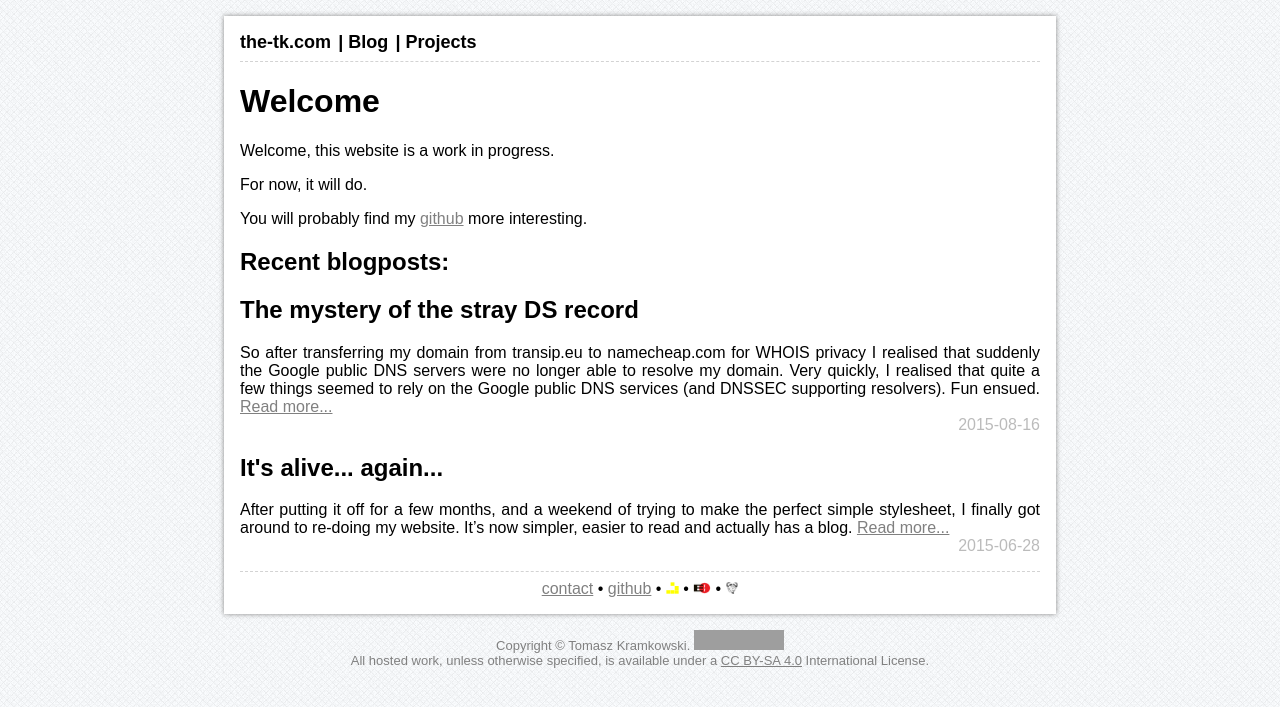
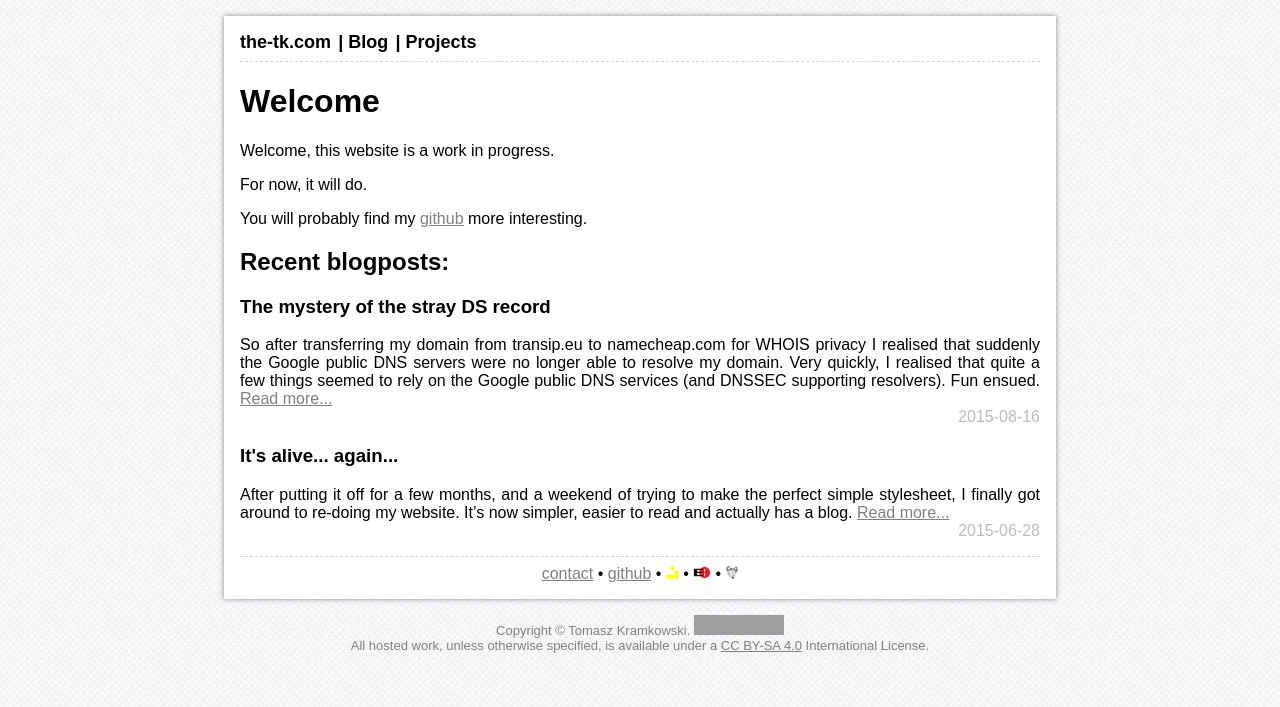
Before and after one commit to EliteTK/the-tk.com, a Jekyll site: the page built from index.html, in a window 1280 px wide. Shown: the top 707 px of the page. Built offline with Jekyll 4.4.1, drawn with Linux system fonts in a browser that asks for light colours; grey boxes are pictures that could not be loaded.

Commit message:
Fixed post list header size

```diff
--- a/index.html
+++ b/index.html
@@ -14,7 +14,7 @@ more interesting.</p>
   <li>
     <article>
       <header>
-        <h2>{{ post.title }}</h2>
+        <h3>{{ post.title }}</h3>
       </header>
       {{ post.excerpt|strip_html }} <a href="{{ post.url|prepend: site.baseurl }}">Read more...</a>
       <footer>
```
